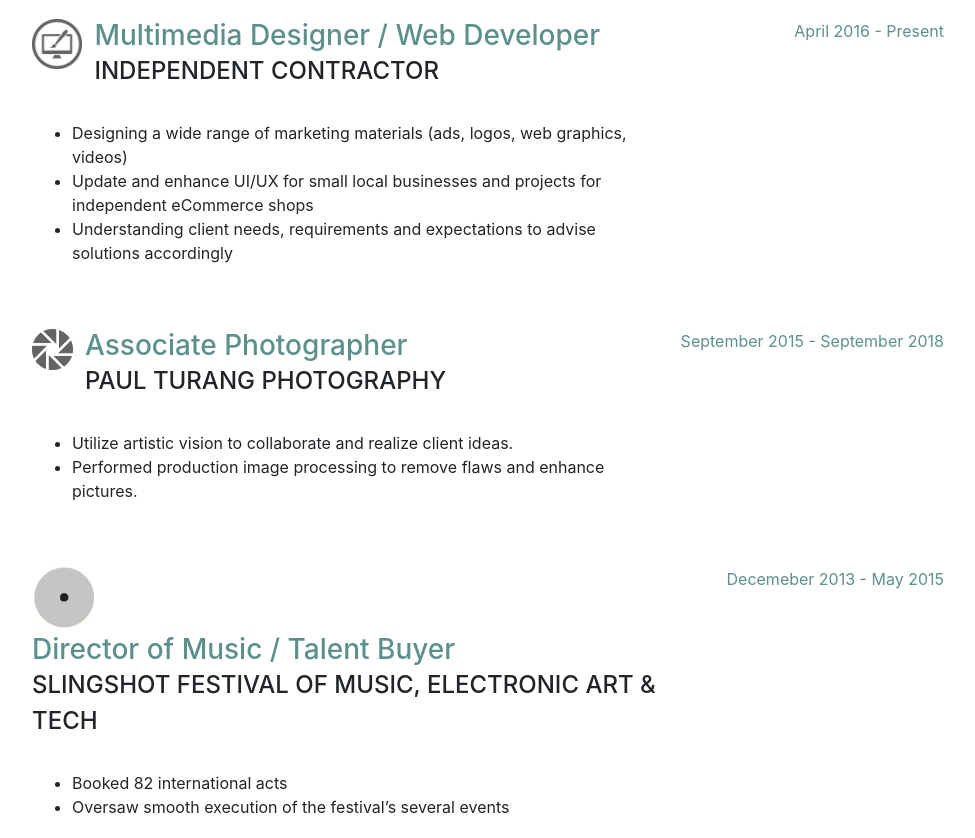
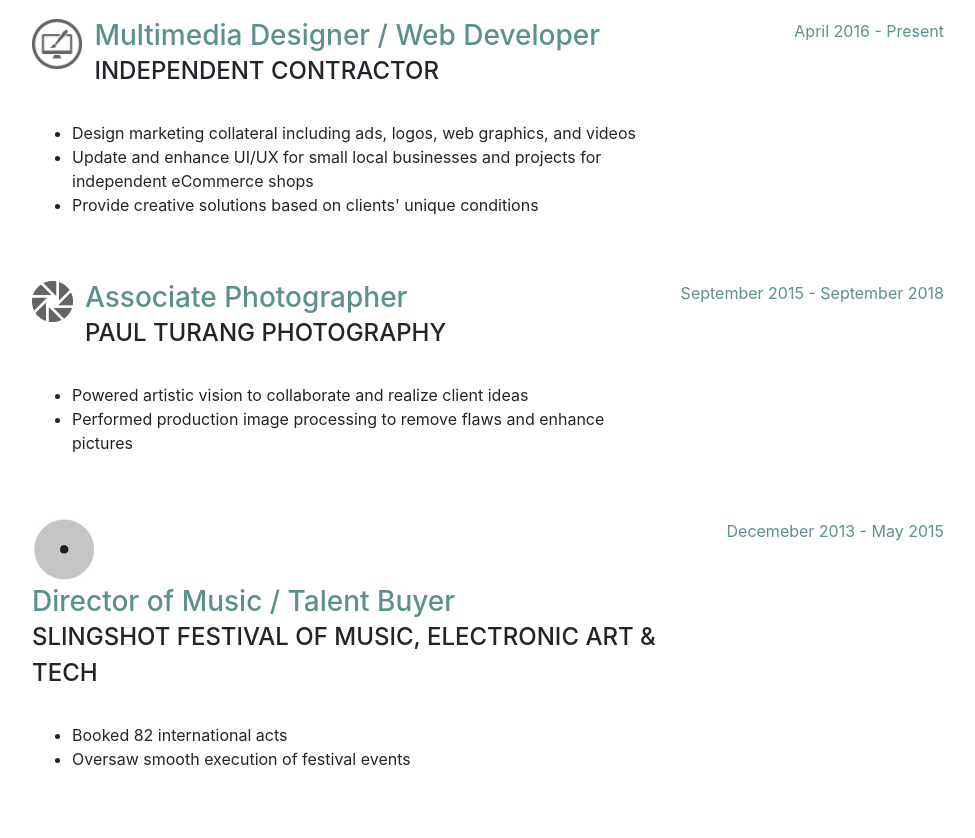
Before and after one commit to MichaelTWright/michaeltwright.github.io, a website with bundled scripts: page index.html in a window 1280 px wide. Shown: the part 920-1758 px from the top of the page, without its empty margins (288-1263 px from the left). Built offline with nearby package versions, Linux system fonts and the light colour scheme; a web font is replaced by a local one.

Commit message:
Update index.html

```diff
--- a/index.html
+++ b/index.html
@@ -111,9 +111,9 @@
 
                 </div>
                 <ul>
-                    <li>Designing a wide range of marketing materials (ads, logos, web graphics, videos)</li>
+                    <li>Design marketing collateral including ads, logos, web graphics, and videos</li>
                     <li>Update and enhance UI/UX for small local businesses and projects for independent eCommerce shops</li>
-                    <li>Understanding client needs, requirements and expectations to advise solutions accordingly</li>
+                    <li>Provide creative solutions based on clients' unique conditions</li>
                 </ul>
 
             </div>
@@ -133,8 +133,8 @@
 
                 </div>
               <ul>
-                  <li>Utilize artistic vision to collaborate and realize client ideas.</li>
-                  <li>Performed production image processing to remove flaws and enhance pictures.</li>
+                  <li>Powered artistic vision to collaborate and realize client ideas</li>
+                  <li>Performed production image processing to remove flaws and enhance pictures</li>
               </ul>
             </div>
             <div class="resume-date text-md-right">
@@ -157,7 +157,7 @@
                 </div>
               <ul>
                   <li>Booked 82 international acts</li>
-                  <li>Oversaw smooth execution of the festival’s several events</li>
+                  <li>Oversaw smooth execution of festival events</li>
               </ul>
             </div>
             <div class="mt-30 resume-date text-md-right">
```
